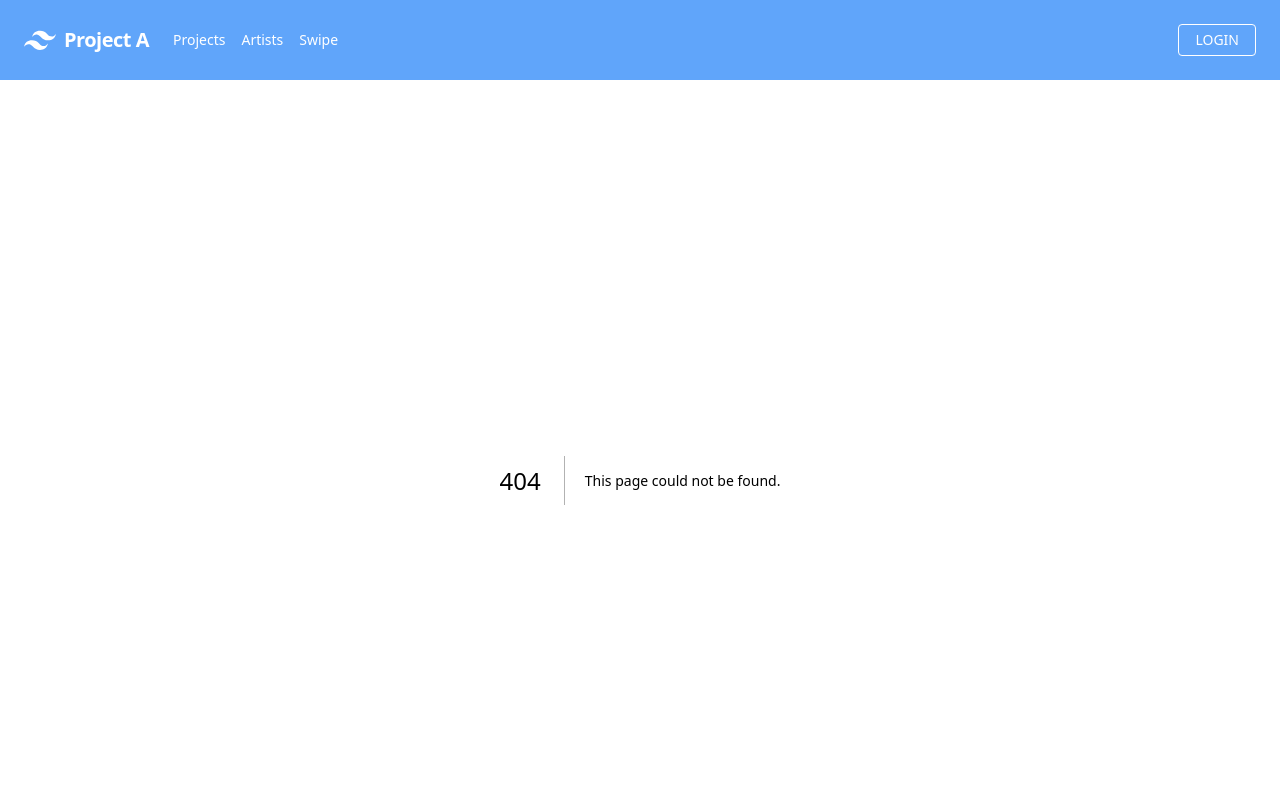
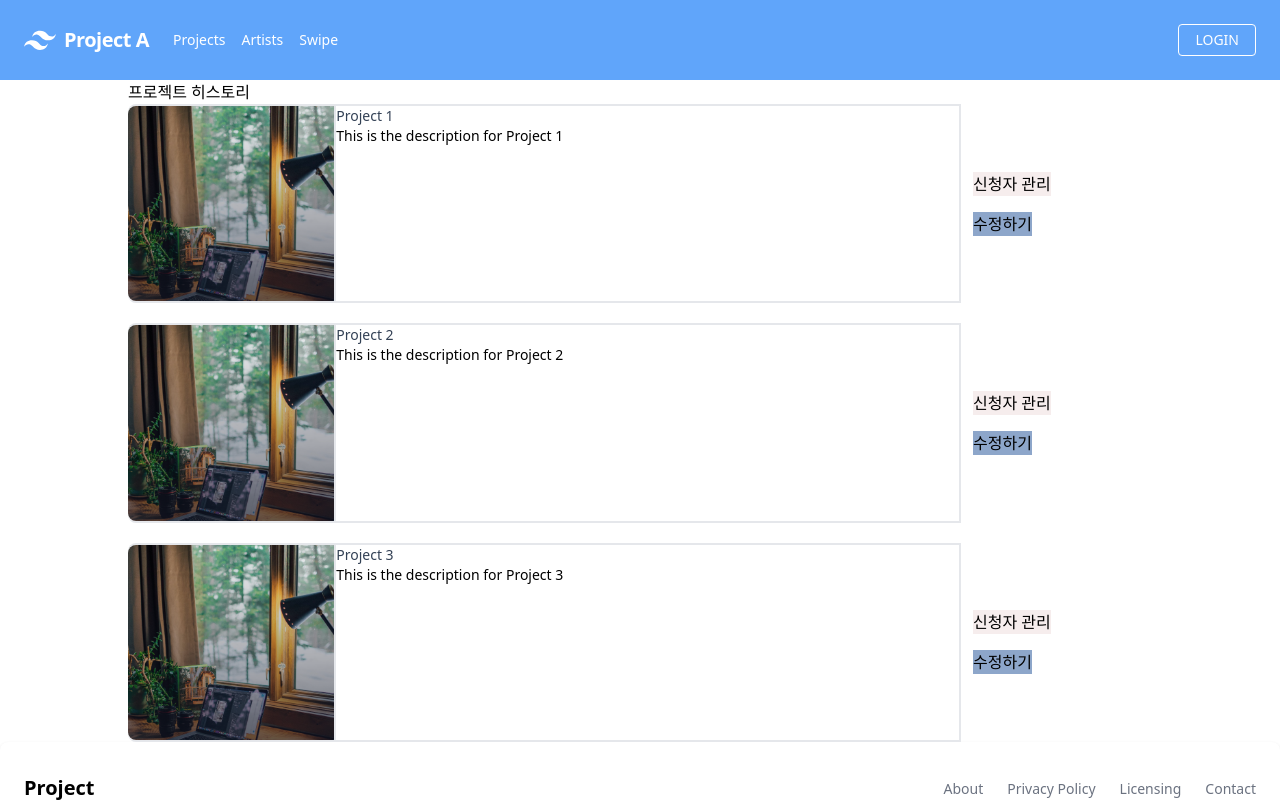
Before and after one commit to Atogato/Atogato, a Next.js app in the folder frontend/: page /user/1/my-projects in a window 1280 px wide. Before the commit this address had no page. Shown: the top 802 px of the page. Built offline with nearby package versions, Linux system fonts and the light colour scheme.

Commit message:
Feat(FE): my projects ui 제작

```diff
--- /dev/null
+++ b/frontend/src/app/user/[user_id]/(projects)/my-projects/page.tsx
@@ -0,0 +1,49 @@
+import { ProjectGroup, ProjectCard } from '../../components/Group'
+import Button from '../../components/Button'
+import Link from 'next/link'
+export default function MyHistoryPage() {
+  const projects = [
+    {
+      id: 1,
+      title: 'Project 1',
+      description: 'This is the description for Project 1',
+    },
+    {
+      id: 2,
+      title: 'Project 2',
+      description: 'This is the description for Project 2',
+    },
+    {
+      id: 3,
+      title: 'Project 3',
+      description: 'This is the description for Project 3',
+    },
+  ]
+  return (
+    <div>
+      <h1> 프로젝트 히스토리 </h1>
+      <ProjectGroup className="flex flex-col gap-5">
+        {projects.map((project, key) => {
+          return (
+            <div key={project.id} className="flex">
+              <ProjectCard
+                className="hover:bg-gray-400"
+                src="/images/sample/image.png"
+                title={project.title}
+                description={project.description}
+              />
+              <div className="ml-3 flex flex-col justify-center gap-4">
+                <Link href="/">
+                  <Button className="block bg-[#F6EDED]" text="신청자 관리" />
+                </Link>
+                <Link href="/">
+                  <Button className="block bg-[#8DA6CA]" text="수정하기" />
+                </Link>
+              </div>
+            </div>
+          )
+        })}
+      </ProjectGroup>
+    </div>
+  )
+}
--- a/frontend/src/app/user/[user_id]/UserContents.tsx
+++ b/frontend/src/app/user/[user_id]/UserContents.tsx
@@ -52,7 +52,7 @@ export default function UserContents() {
   ]
   // TODO: 각 그룹의 컴포넌트 내부에서 데이터 패칭(관심사 분리) Refactoring
   return (
-    <div className="mx-auto max-w-5xl divide-y">
+    <div className="divide-y">
       <UserInfo />
       <div className="mt-4 pb-5">
         <h1 className="my-2 text-left text-2xl"> 매치된 아티스트 </h1>
--- /dev/null
+++ b/frontend/src/app/user/[user_id]/components/Button.tsx
@@ -0,0 +1,16 @@
+import { MouseEvent } from 'react'
+
+interface ButtonProps {
+  className?: string
+  text: string
+  onClick?: (e: MouseEvent) => void
+}
+
+export default function Button({ ...props }: ButtonProps) {
+  const { className, text, onClick } = props
+  return (
+    <button className={className} onClick={onClick}>
+      {text}
+    </button>
+  )
+}
--- /dev/null
+++ b/frontend/src/app/user/[user_id]/layout.tsx
@@ -0,0 +1,5 @@
+import { ReactNode } from 'react'
+
+export default function ContentsLayout({ children }: { children: ReactNode }) {
+  return <div className="mx-auto max-w-5xl">{children}</div>
+}
```
